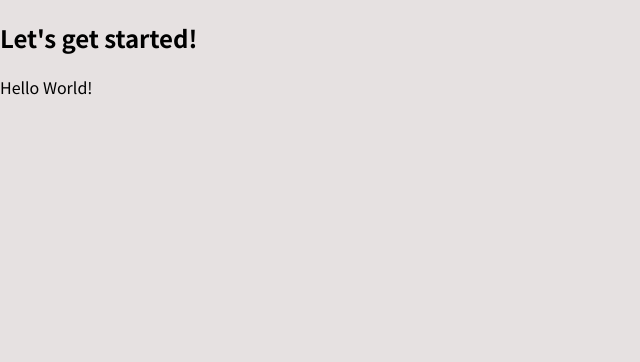
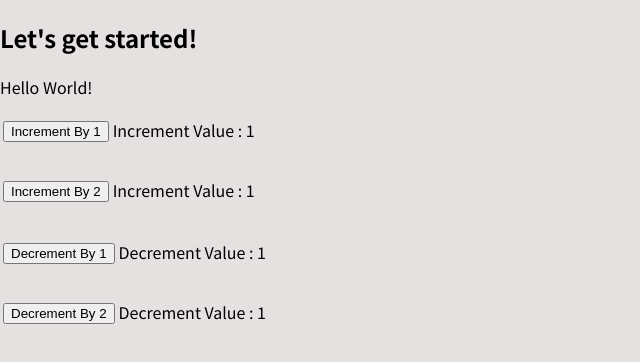
Before and after one commit to Chandan4862/reactApp, a React (Create React App) app: page / in a window 1280 px wide. Shown: the top 362 px of the page, without its empty margins (0-640 px from the left). Built offline with nearby package versions, Linux system fonts and the light colour scheme.

Commit message:
sate-tree-example

```diff
--- a/package.json
+++ b/package.json
@@ -15,6 +15,7 @@
     "react-redux": "^7.2.6",
     "react-scripts": "4.0.1",
     "redux": "^4.1.2",
+    "redux-logger": "^3.0.6",
     "web-vitals": "^0.2.4"
   },
   "scripts": {
--- a/src/App.js
+++ b/src/App.js
@@ -1,11 +1,19 @@
-import HelloWorld from './components/HelloWorld'
+import { Provider } from 'react-redux';
+import HelloWorld from './components/HelloWorld';
+import store from './redux/store';
+import Increment from './components/Increment';
+import Decrement from './components/Decrement';
 
 function App() {
   return (
+    <Provider store={store}>
     <div>
       <h2>Let's get started!</h2>
       <HelloWorld></HelloWorld>
+      <Increment></Increment>
+      <Decrement></Decrement>
     </div>
+    </Provider>
   );
 }
 export default App;
--- /dev/null
+++ b/src/components/Decrement.js
@@ -0,0 +1,47 @@
+import React from "react";
+import { connect } from "react-redux";
+import action from "../redux/actions/index";
+import {getDecTwoCounter, getDecOneCounter} from "../redux/reducers";
+
+const Decrement = ({counter_one,counter_two,d_dec_one,d_dec_two})=>{
+    return (
+        <div>
+        <table>
+          <tbody>
+            <tr>
+              <td>
+                <button onClick={() => d_dec_one()}>Decrement By 1</button>
+              </td>
+              <td>
+                <p>Decrement Value : {counter_one}</p>
+              </td>
+            </tr>
+            <tr>
+              <td>
+                <button onClick={() => d_dec_two()}>Decrement By 2</button>
+              </td>
+              <td>
+                <p>Decrement Value : {counter_two}</p>
+              </td>
+            </tr>
+          </tbody>
+        </table>
+      </div>
+    )
+}
+
+let mapStateToProp = (state)=>{
+    return {
+        counter_two: getDecTwoCounter(state),
+        counter_one: getDecOneCounter(state)
+    }
+}
+
+let mapDispatchToProp = (dispatch)=>{
+    return {
+        d_dec_two: ()=>dispatch(action('DEC_TWO')),
+        d_dec_one: ()=>dispatch(action('DEC_ONE'))
+    }
+}
+
+export default connect(mapStateToProp,mapDispatchToProp)(Decrement)
--- /dev/null
+++ b/src/components/Increment.js
@@ -0,0 +1,46 @@
+import React from "react";
+import { connect } from "react-redux";
+import action from "../redux/actions/index";
+import {getIncTwoCounter,getIncOneCounter} from "../redux/reducers";
+
+const Increment = ({counter_one,counter_two,d_inc_two,d_inc_one})=>{
+    return (
+      <div>
+        <table>
+          <tbody>
+            <tr>
+              <td>
+                <button onClick={() => d_inc_one()}>Increment By 1</button>
+              </td>
+              <td>
+                <p>Increment Value : {counter_one}</p>
+              </td>
+            </tr>
+            <tr>
+              <td>
+                <button onClick={() => d_inc_two()}>Increment By 2</button>
+              </td>
+              <td>
+                <p>Increment Value : {counter_two}</p>
+              </td>
+            </tr>
+          </tbody>
+        </table>
+      </div>
+    );
+}
+
+let mapStateToProp = (state)=>{
+    return {
+        counter_one: getIncOneCounter(state),
+        counter_two: getIncTwoCounter(state)
+    }
+}
+let mapDispatchToProp = (dispatch)=>{
+    return {
+        d_inc_one: ()=> dispatch(action('INC_ONE',{})),
+        d_inc_two: ()=> dispatch(action('INC_TWO',{}))
+    }
+}
+
+export default connect(mapStateToProp,mapDispatchToProp)(Increment)
--- /dev/null
+++ b/src/redux/actions/index.js
@@ -0,0 +1,5 @@
+function action(type, payload={}){
+    return {type, ...payload}
+}
+
+export default action
--- /dev/null
+++ b/src/redux/reducers/decrement.js
@@ -0,0 +1,38 @@
+import { combineReducers } from "redux";
+/********************************************************************************************/
+const getOneCounter = (state) => {
+    return state.decByOne.counter
+}
+/********************************************************************************************/
+const getTwoCounter = (state) => {
+    return state.decByTwo.counter
+}
+/********************************************************************************************/
+
+export const decCounter = {
+    getOneCounter,
+    getTwoCounter
+}
+
+export const decByOne = (state={counter:1},action)=>{
+    if(action.type === 'DEC_ONE') {
+        return {...state, counter:state.counter - 1}
+    }
+    return state
+}
+
+export const decByTwo = (state={counter:1},action)=>{
+    if(action.type === 'DEC_TWO') {
+        return {...state, counter:state.counter - 2}
+    }
+    return state
+}
+
+const dec = combineReducers(
+    {
+        decByOne,
+        decByTwo
+    }
+)
+
+export default dec
--- /dev/null
+++ b/src/redux/reducers/increment.js
@@ -0,0 +1,36 @@
+import { combineReducers } from "redux";
+
+/********************************************************************************************/
+export const getOneCounter = (state) => {
+    return state.incByOne.counter
+}
+/********************************************************************************************/
+export const getTwoCounter = (state) => {
+    return state.incByTwo.counter
+}
+/********************************************************************************************/
+export const incCounter = {
+    getOneCounter,
+    getTwoCounter
+}
+/********************************************************************************************/
+export const incByOne = (state={counter:1},action)=>{
+    if(action.type === 'INC_ONE') {
+        return {...state, counter: state.counter + 1}
+    }
+    return state
+}
+
+export const incByTwo = (state={counter:1},action)=>{
+    if(action.type === 'INC_TWO') {
+        return {...state, counter: state.counter + 2}
+    }
+    return state
+}
+
+const inc = combineReducers({
+    incByOne,
+    incByTwo
+})
+
+export default inc
--- /dev/null
+++ b/src/redux/reducers/index.js
@@ -0,0 +1,19 @@
+import { combineReducers } from "redux";
+import inc from "./increment";
+import dec from "./decrement";
+import {incCounter} from "./increment";
+import {decCounter} from "./decrement";
+
+
+let rootReducer = combineReducers({
+  inc,
+  dec,
+});
+/********************************************************************************************/
+export const getIncOneCounter = (state)=> incCounter.getOneCounter(state.inc);
+export const getDecOneCounter = (state)=> decCounter.getOneCounter(state.dec);
+export const getIncTwoCounter = (state)=> incCounter.getTwoCounter(state.inc);
+export const getDecTwoCounter = (state)=> decCounter.getTwoCounter(state.dec);
+/********************************************************************************************/
+
+export default rootReducer;
--- /dev/null
+++ b/src/redux/store.js
@@ -0,0 +1,7 @@
+import {createStore, applyMiddleware} from 'redux';
+import rootReducer from './reducers';
+import logger from "redux-logger";
+
+let store = createStore(rootReducer, applyMiddleware(logger))
+
+export default store;
```
Also changed, not shown: 1 other file (tests, documents, lock files or other folders).
